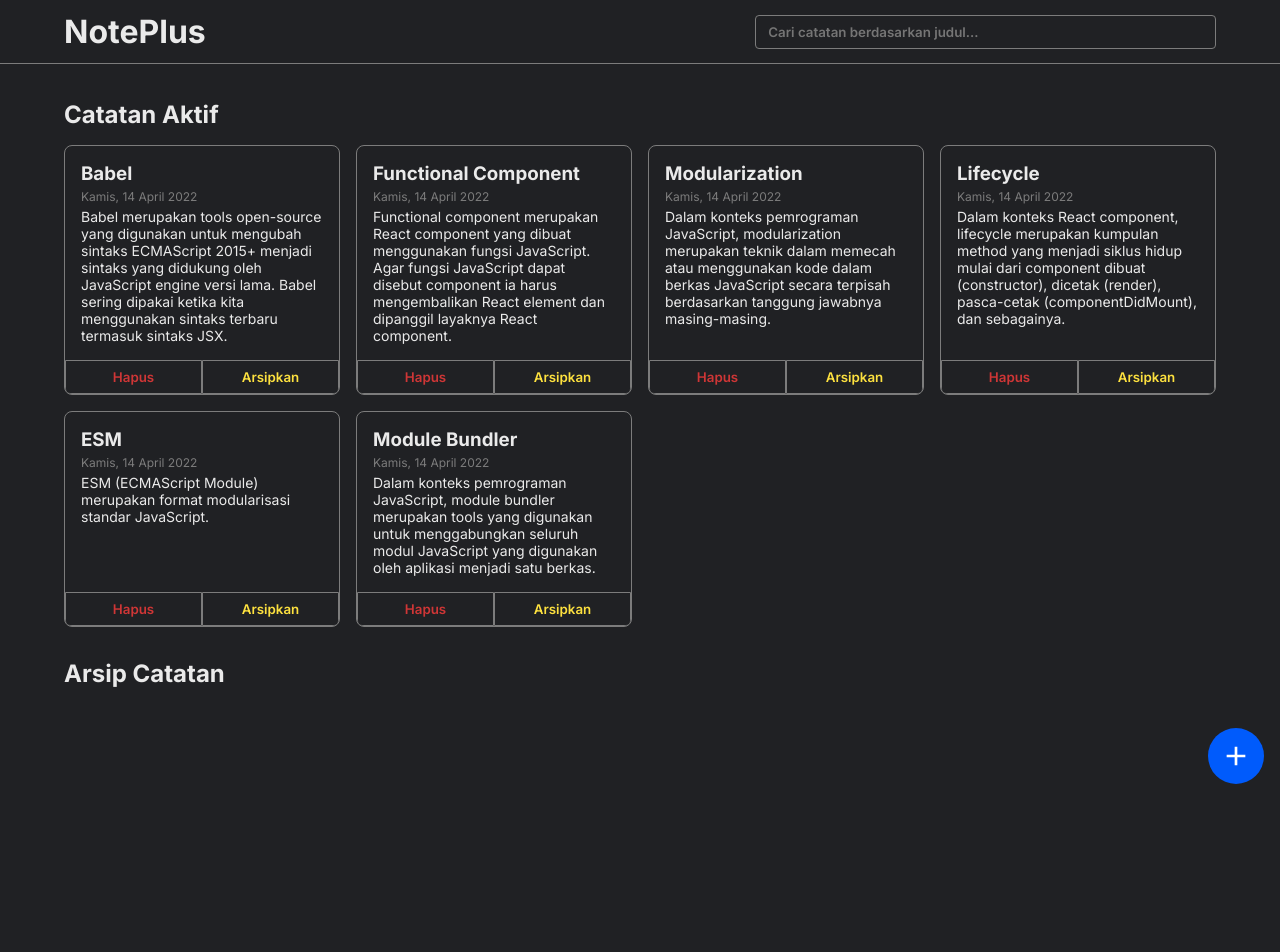
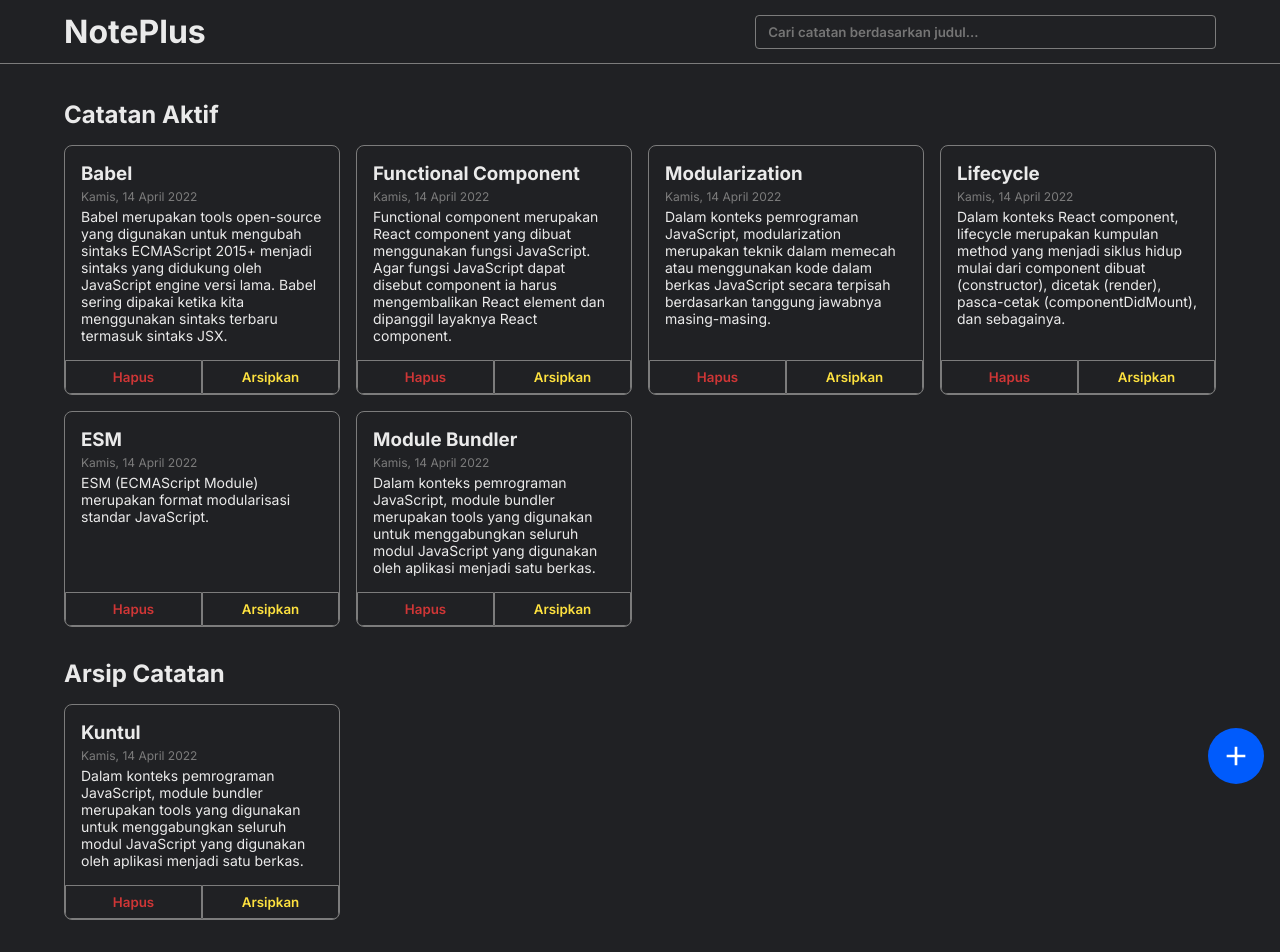
Before and after one commit to agreytosira/noteplus, a React (Vite) app: page / in a window 1280 px wide. Before the commit the page ends 800 px from the top, so only its background shows below. Built offline with nearby package versions, Linux system fonts and the light colour scheme.

Commit message:
feat: finishing add new note feature and refactor NoteList

```diff
--- a/src/components/NoteAddModal.jsx
+++ b/src/components/NoteAddModal.jsx
@@ -1,25 +1,61 @@
 import React, { Component } from 'react';
 
 class NoteAddModal extends Component {
+    constructor(props) {
+        super(props);
+
+        this.state = {
+            title: '',
+            body: ''
+        };
+
+        this.onTitleChangeHandler = this.onTitleChangeHandler.bind(this);
+        this.onBodyChangeHandler = this.onBodyChangeHandler.bind(this);
+        this.onSubmitEventHandler = this.onSubmitEventHandler.bind(this);
+    }
+
+    onTitleChangeHandler(event) {
+        this.setState(() => {
+            return {
+                title: event.target.value
+            };
+        });
+    }
+
+    onBodyChangeHandler(event) {
+        this.setState(() => {
+            return {
+                body: event.target.value
+            };
+        });
+    }
+
+    onSubmitEventHandler(event) {
+        event.preventDefault();
+        this.props.addNote(this.state);
+
+        this.props.closeHandler();
+    }
+
     render() {
         return (
             <div className='note-modal'>
                 <div className='note-modal__container'>
                     <h2>Tambahkan Catatan</h2>
-                    <form>
+                    <form onSubmit={this.onSubmitEventHandler}>
                         <div className='input-group'>
                             <label htmlFor='title'>Judul</label>
-                            <input type='text' name='title' required autoFocus />
+                            <input type='text' name='title' value={this.state.title} onChange={this.onTitleChangeHandler} required autoFocus />
                         </div>
                         <div className='input-group'>
                             <label htmlFor='body'>Isi Catatan</label>
-                            <textarea name='body' required></textarea>
+                            <textarea name='body' value={this.state.body} onChange={this.onBodyChangeHandler} required></textarea>
                         </div>
                         <button type='submit' className='btn-primary'>
                             Tambah Catatan
                         </button>
                     </form>
-                    <button className='close-button' onClick={this.props.handler}>
+                    <button className='close-button' onClick={this.props.closeHandler}>
                         <svg xmlns='http://www.w3.org/2000/svg' viewBox='0 0 24 24' fill='currentColor'>
                             <path d='M11.9997 10.5865L16.9495 5.63672L18.3637 7.05093L13.4139 12.0007L18.3637 16.9504L16.9495 18.3646L11.9997 13.4149L7.04996 18.3646L5.63574 16.9504L10.5855 12.0007L5.63574 7.05093L7.04996 5.63672L11.9997 10.5865Z'></path>
                         </svg>
--- a/src/components/NoteApp.jsx
+++ b/src/components/NoteApp.jsx
@@ -15,6 +15,7 @@ export class NoteApp extends Component {
         };
 
         this.openModalHandler = this.openModalHandler.bind(this);
+        this.onAddNoteHandler = this.onAddNoteHandler.bind(this);
     }
 
     openModalHandler() {
@@ -23,13 +24,30 @@ export class NoteApp extends Component {
         }));
     }
 
+    onAddNoteHandler({ title, body }) {
+        this.setState((prevState) => {
+            return {
+                notes: [
+                    ...prevState.notes,
+                    {
+                        id: +new Date(),
+                        title,
+                        body,
+                        createdAt: +new Date(),
+                        archived: false
+                    }
+                ]
+            };
+        });
+    }
+
     render() {
         return (
             <>
                 <Header />
                 <NoteContainer notes={this.state.notes} />
                 <FloatingButton handler={this.openModalHandler} />
-                {this.state.isModalOpen && <NoteAddModal handler={this.openModalHandler} />}
+                {this.state.isModalOpen && <NoteAddModal addNote={this.onAddNoteHandler} closeHandler={this.openModalHandler} />}
             </>
         );
     }
--- a/src/components/NoteContainer.jsx
+++ b/src/components/NoteContainer.jsx
@@ -11,7 +11,7 @@ function NoteContainer({ notes }) {
                 </section>
                 <section className='note__container container'>
                     <h2>Arsip Catatan</h2>
-                    <NoteList notes={notes} isArchived={true} />
+                    <NoteList notes={notes} showArchived={true} />
                 </section>
             </main>
         </>
--- a/src/components/NoteItem.jsx
+++ b/src/components/NoteItem.jsx
@@ -3,7 +3,7 @@ import showFormattedDate from '../utils/format';
 
 function NoteItem({ id, title, body, createdAt }) {
     return (
-        <div className='note-item'>
+        <div className='note-item' id={id}>
             <div className='note-item__body'>
                 <h3 className='note-item__title'>{title}</h3>
                 <p className='note-item__date'>{showFormattedDate(createdAt)}</p>
--- a/src/components/NoteList.jsx
+++ b/src/components/NoteList.jsx
@@ -1,8 +1,20 @@
 import React from 'react';
 import NoteItem from './NoteItem';
 
-function NoteList({ notes, isArchived }) {
-    return <div className='note-list'>{isArchived ? notes.filter((note) => note.archived).map((note) => <NoteItem {...note} key={note.id} id={note.id} />) : notes.map((note) => <NoteItem {...note} key={note.id} id={note.id} />)}</div>;
+function filterNotesByArchived(notes, showArchived) {
+    return showArchived ? notes.filter((note) => note.archived) : notes.filter((note) => !note.archived);
+}
+
+function NoteList({ notes, showArchived }) {
+    const filteredNotes = filterNotesByArchived(notes, showArchived);
+
+    return (
+        <div className='note-list'>
+            {filteredNotes.map((note) => (
+                <NoteItem {...note} key={note.id} id={note.id} />
+            ))}
+        </div>
+    );
 }
 
 export default NoteList;
--- a/src/utils/data.js
+++ b/src/utils/data.js
@@ -40,6 +40,13 @@ const getInitialData = () => [
         body: 'Dalam konteks pemrograman JavaScript, module bundler merupakan tools yang digunakan untuk menggabungkan seluruh modul JavaScript yang digunakan oleh aplikasi menjadi satu berkas.',
         createdAt: '2022-04-14T04:27:34.572Z',
         archived: false
+    },
+    {
+        id: 7,
+        title: 'Kuntul',
+        body: 'Dalam konteks pemrograman JavaScript, module bundler merupakan tools yang digunakan untuk menggabungkan seluruh modul JavaScript yang digunakan oleh aplikasi menjadi satu berkas.',
+        createdAt: '2022-04-14T04:27:34.572Z',
+        archived: true
     }
 ];
 
```
